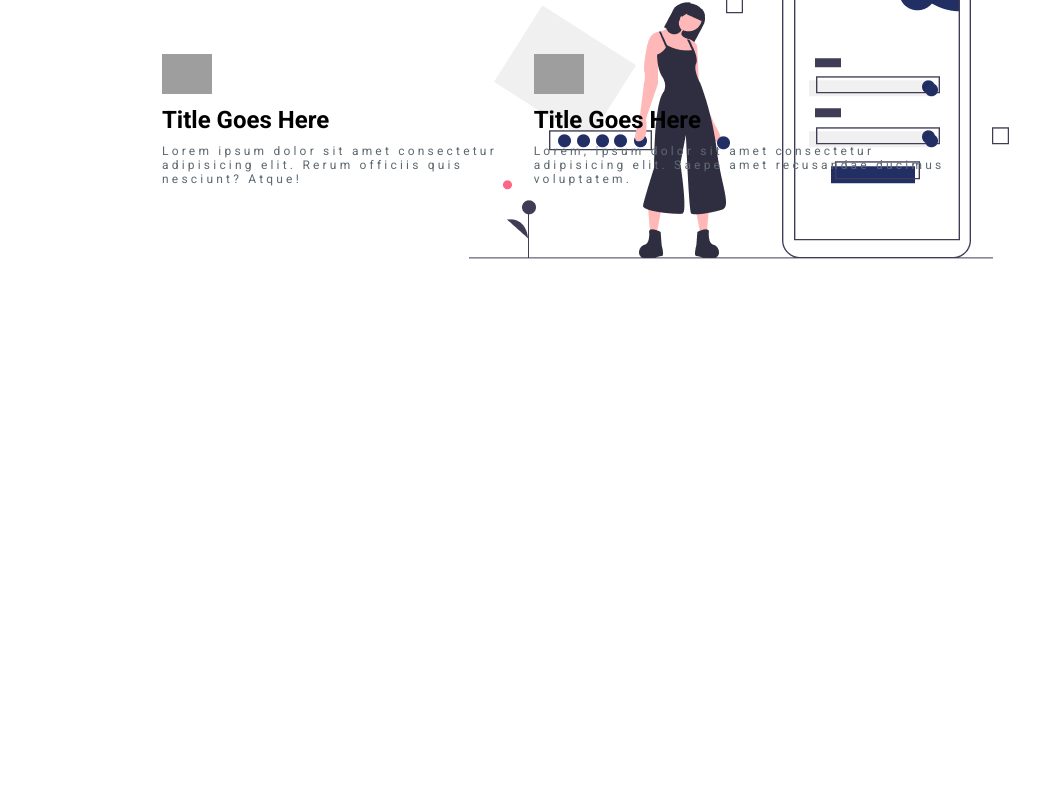
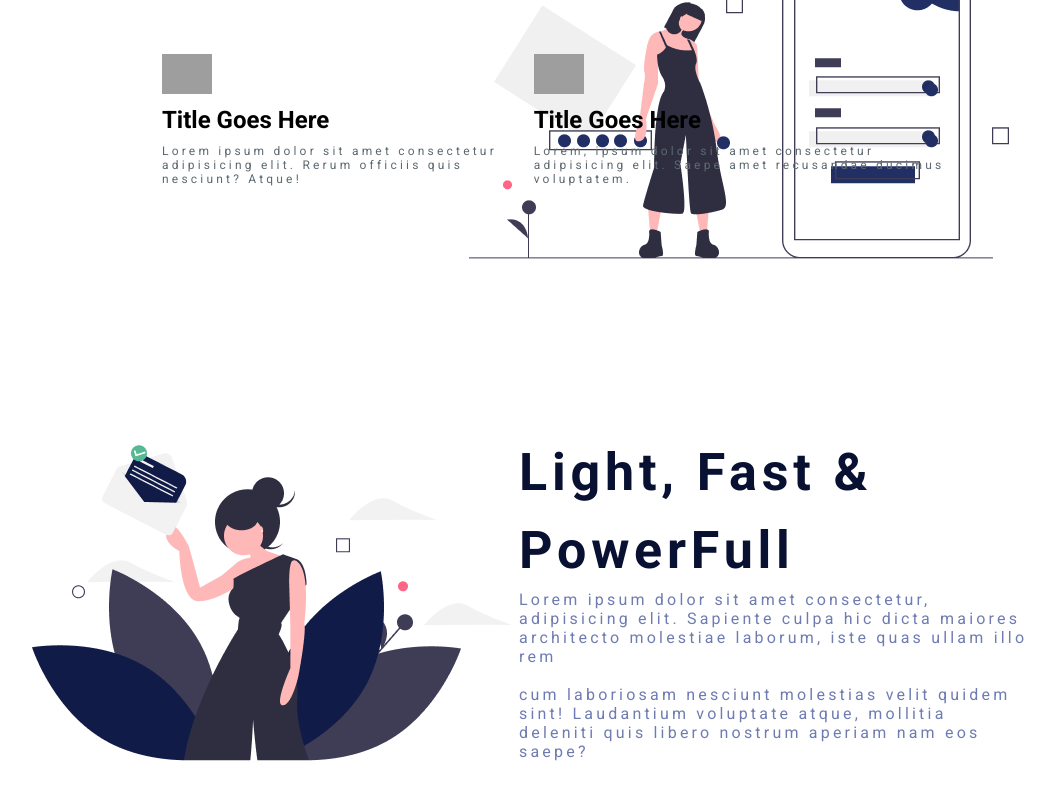
Before and after one commit to lukanogaj/landing-page, a React (Create React App) app: page / in a window 1280 px wide. Shown: the part 1626-2426 px from the top of the page, without its empty margins (121-1176 px from the left). Before the commit the page ends 2060 px from the top, so only its background shows below. Built offline with nearby package versions, Linux system fonts and the light colour scheme; grey boxes are pictures that could not be loaded.

Commit message:
intro-work

```diff
--- a/src/components/Hero/index.jsx
+++ b/src/components/Hero/index.jsx
@@ -2,6 +2,7 @@ import styles from "./index.module.scss";
 import Navbar from "../NavBar";
 import HeroContent from "../HeroContent";
 import SectionOne from "../SectionOne";
+import Intro from "../Intro";
 
 const Hero = () => {
 	return (
@@ -9,6 +10,7 @@ const Hero = () => {
 			<Navbar />
 			<HeroContent />
 			<SectionOne />
+			<Intro />
 		</div>
 	);
 };
--- /dev/null
+++ b/src/components/Intro/index.jsx
@@ -0,0 +1,28 @@
+import styles from "./index.module.scss";
+
+const Intro = () => {
+	return (
+		<div className={styles.intro}>
+			<div className={styles.introText}>
+				<div className={styles.introIcon}></div>
+				<div className={styles.introContent}>
+					<div className={styles.introHeading}>
+						<h1>Light, Fast & PowerFull</h1>
+					</div>
+					<div className={styles.introParagraph}>
+						Lorem ipsum dolor sit amet consectetur, adipisicing elit. Sapiente
+						culpa hic dicta maiores architecto molestiae laborum, iste quas
+						ullam illo rem
+						<br />
+						<br />
+						cum laboriosam nesciunt molestias velit quidem sint! Laudantium
+						voluptate atque, mollitia deleniti quis libero nostrum aperiam nam
+						eos saepe?
+					</div>
+				</div>
+			</div>
+		</div>
+	);
+};
+
+export default Intro;
--- /dev/null
+++ b/src/components/Intro/index.module.scss
@@ -0,0 +1,33 @@
+.intro {
+	display: flex;
+	justify-content: space-evenly;
+	align-items: center;
+	height: 100vh;
+	width: 100vw;
+	margin: auto;
+
+	.introContent {
+		width: 50%;
+	}
+
+	.introText {
+		display: flex;
+		justify-content: space-between;
+		width: 100%;
+		height: 100%;
+	}
+
+	.introIcon {
+		width: 50%;
+		background-image: url(../media/Icons/lotos.png);
+		background-position: 78% 10px;
+		background-repeat: no-repeat;
+	}
+
+	.introParagraph {
+		font-size: 16px;
+		// background-color: red;
+		color: #6f7cb2;
+		letter-spacing: 0.2rem;
+	}
+}
```
Also changed, not shown: src/components/media/Icons/lotos.png (added).
